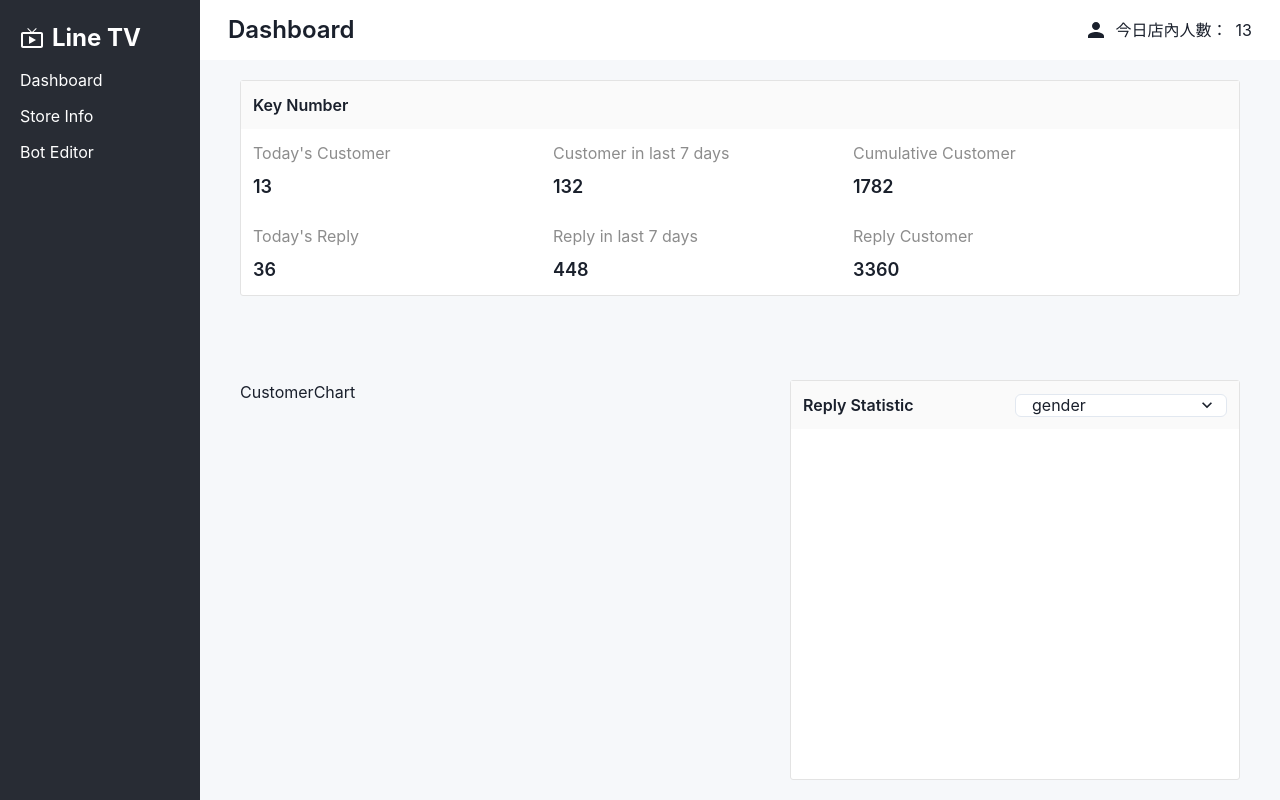
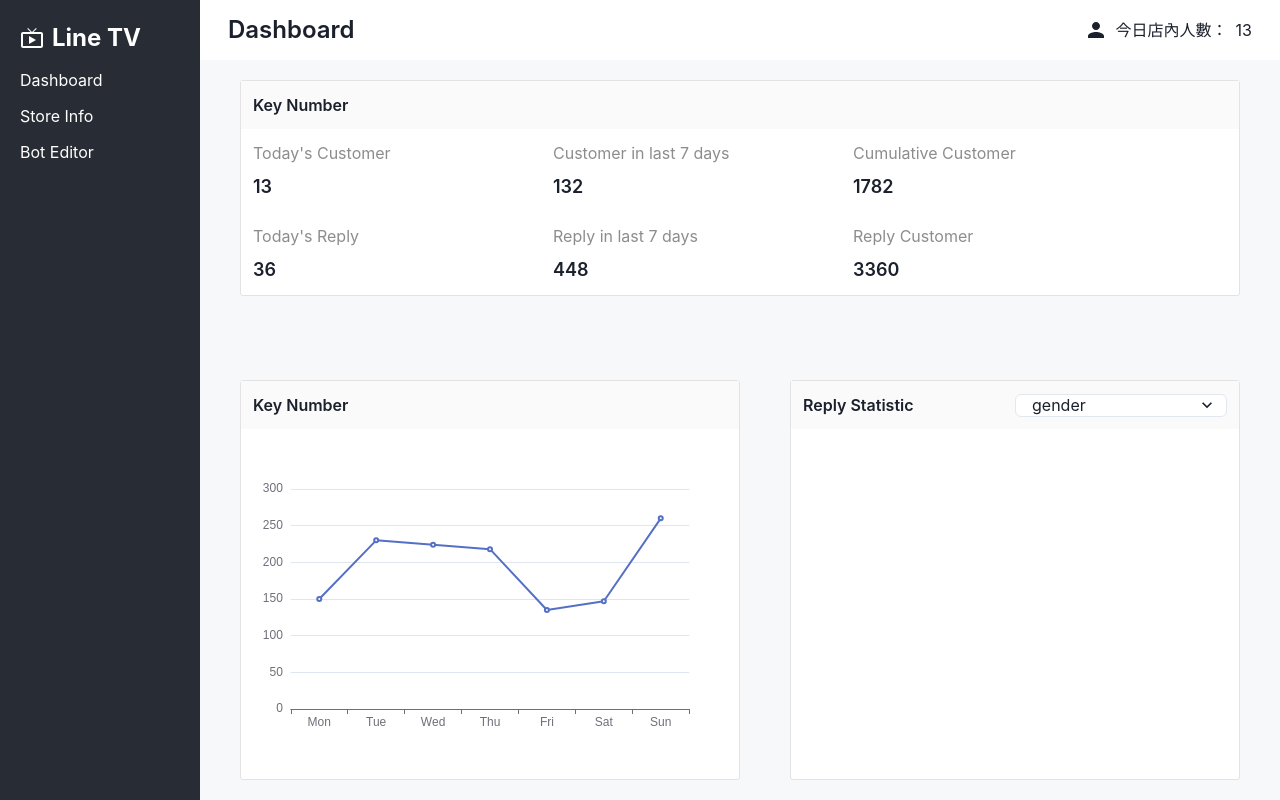
Before and after one commit to kuouu/line-tv, a React (Create React App) app: page /dashboard in a window 1280 px wide. Built offline with nearby package versions, Linux system fonts and the light colour scheme.

Commit message:
feat(CustomerChart): add react echarts

```diff
--- a/package.json
+++ b/package.json
@@ -9,6 +9,8 @@
     "@testing-library/jest-dom": "^5.11.4",
     "@testing-library/react": "^11.1.0",
     "@testing-library/user-event": "^12.1.10",
+    "echarts": "^5.2.1",
+    "echarts-for-react": "^3.0.1",
     "framer-motion": "^4",
     "react": "^17.0.2",
     "react-dom": "^17.0.2",
--- a/src/components/Dashboard/CustomerChart.js
+++ b/src/components/Dashboard/CustomerChart.js
@@ -1,9 +1,38 @@
 import React from 'react'
+import { Flex } from '@chakra-ui/layout'
+import ReactECharts from 'echarts-for-react';
 
 export default function CustomerChart() {
+  const chartOption = {
+    xAxis: {
+      type: 'category',
+      data: ['Mon', 'Tue', 'Wed', 'Thu', 'Fri', 'Sat', 'Sun']
+    },
+    yAxis: {
+      type: 'value'
+    },
+    series: [
+      {
+        data: [150, 230, 224, 218, 135, 147, 260],
+        type: 'line'
+      }
+    ],
+    tooltip: {
+      trigger: 'axis',
+    }
+  };
   return (
-    <div>
-      CustomerChart
-    </div>
+    <Flex
+      w='50%'
+      direction='column'
+      bgColor='white'
+      border='solid 1px #e3e3e3'
+      borderRadius={3}
+    >
+      <Flex bgColor='#fafafa' p={3} fontWeight='semibold'>
+        Key Number
+      </Flex>
+      <ReactECharts style={{height: '100%'}} option={chartOption} />
+    </Flex>
   )
 }
```
Also changed, not shown: 1 other file (tests, documents, lock files or other folders).
